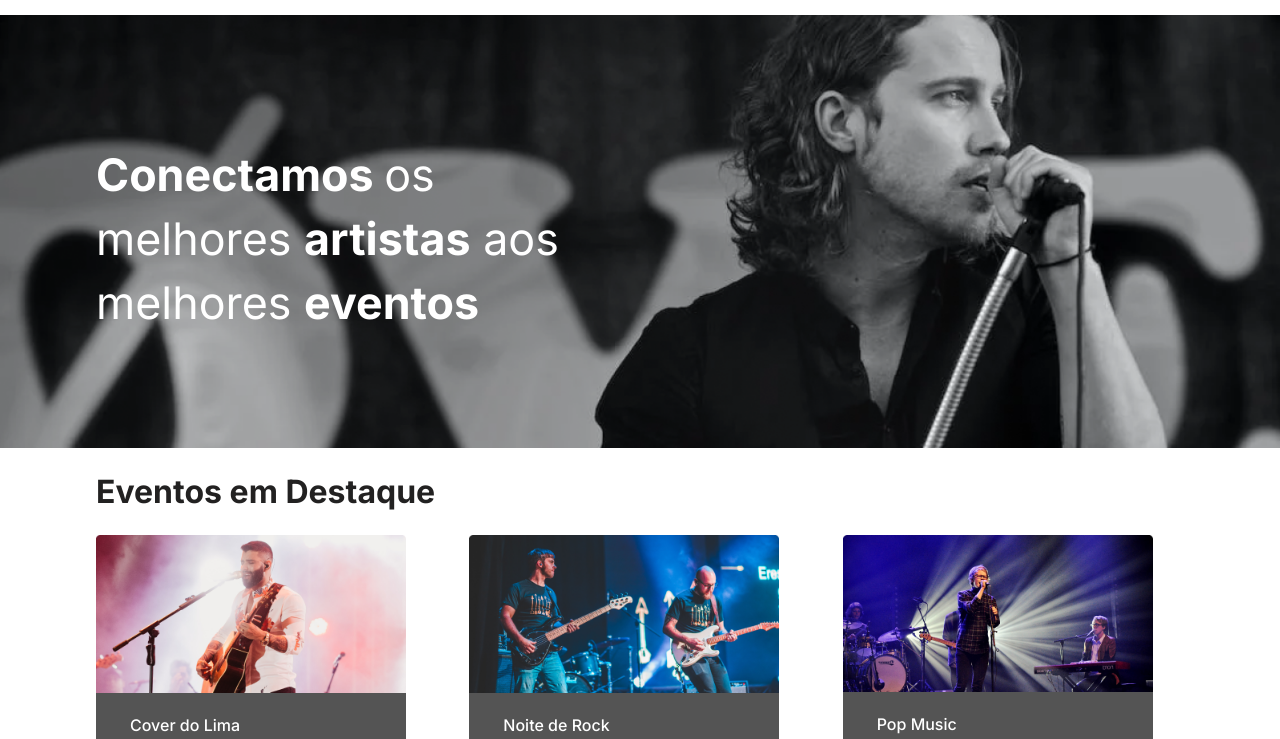
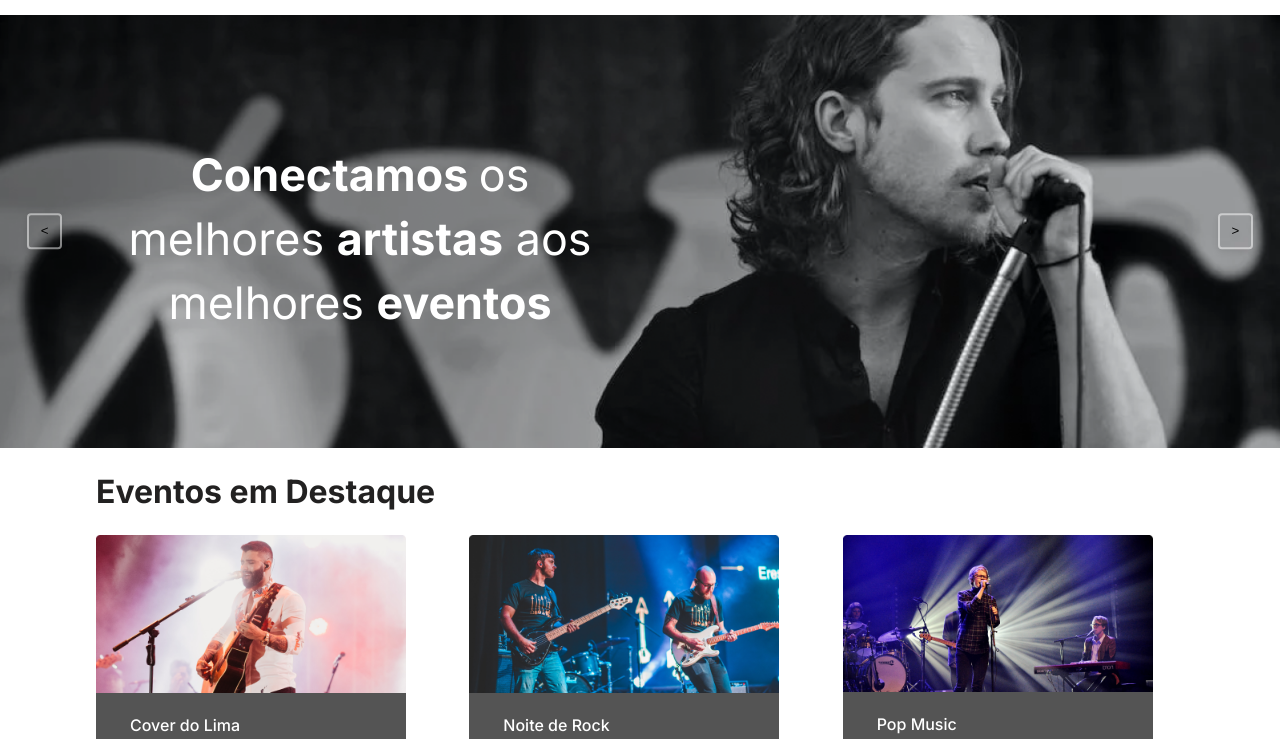
Before and after one commit to CBeirigo/uai-show, a website: page index.html in a window 1280 px wide. Shown: the part 57-796 px from the top of the page. Drawn offline with nearby package versions, Linux system fonts and the light colour scheme; files whose address does not match are found by name.

Commit message:
Adição de glider slider

```diff
--- a/index.html
+++ b/index.html
@@ -5,6 +5,9 @@
     <meta charset="UTF-8">
     <meta http-equiv="X-UA-Compatible" content="IE=edge">
     <meta name="viewport" content="width=device-width, initial-scale=1.0">
+    <!--Glide.js-->
+    <link rel="stylesheet" href="node_modules/@glidejs/glide/dist/css/glide.core.min.css">
+    <link rel="stylesheet" href="node_modules/@glidejs/glide/dist/css/glide.theme.min.css">
     <!--CSS-->
     <link rel="stylesheet" href="global.css">
     <link rel="stylesheet" href="style.css">
@@ -15,6 +18,7 @@
     <link href="https://fonts.googleapis.com/css2?family=Inter:wght@400;500;600;700&display=swap" rel="stylesheet">
     <!--Icones-->
     <link rel="stylesheet" href="assets/style.css">
+
 </head>
 
 <body>
@@ -40,17 +44,43 @@
     </header>
 
     <main>
-        <section id="banner">
+
+        <div class="glide">
+            <div class="glide__track" data-glide-el="track">
+                <ul class="glide__slides">
+                    <li class="glide__slide">
+                        <section id="banner">
+                            <h1 id="title-banner"><span>
+                                    Conectamos
+                                </span>os melhores <span>artistas</span> aos melhores <span>eventos</span></h1>
+                            <img src="./png/banner.png" alt="" id="banner-img">
+                            <img src="./png/banner-mobile-1.png" alt="" id="banner-img-mobile">
+                        </section>
+                    </li>
+                    <li class="glide__slide">1</li>
+                    <li class="glide__slide">2</li>
+                </ul>
+            </div>
+
+            <div class="glide__arrows" data-glide-el="controls">
+                <button class="glide__arrow glide__arrow--left" data-glide-dir="<"><</button>
+                <button class="glide__arrow glide__arrow--right" data-glide-dir=">">></button>
+            </div>
+        </div>
+        <!-- <section id="banner">
             <h1 id="title-banner"><span>
                     Conectamos
                 </span>os melhores <span>artistas</span> aos melhores <span>eventos</span></h1>
             <img src="./png/banner.png" alt="" id="banner-img">
             <img src="./png/banner-mobile-1.png" alt="" id="banner-img-mobile">
-
-        </section>
+        </section> -->
 
         <section id="events-section" class="container">
+
+
+
             <div id="title">
+
                 <h2>Eventos em Destaque</h1>
             </div>
 
@@ -188,7 +218,12 @@
             </div>
         </div>
     </footer>
+    <script src="node_modules/@glidejs/glide/dist/glide.min.js">
+    </script>
 
+    <script>
+        new Glide('.glide').mount()
+    </script>
     <script src="scripts.js"></script>
 </body>
 
--- /dev/null
+++ b/package.json
@@ -0,0 +1,5 @@
+{
+  "dependencies": {
+    "@glidejs/glide": "^3.6.0"
+  }
+}
--- a/style.css
+++ b/style.css
@@ -180,6 +180,23 @@ nav.show div.icon-close {
 #banner #title-banner span {
   font-weight: 700;
 }
+
+/*glide*/
+
+.glide {
+width: 100%
+}
+
+
+.glide__slide {
+  text-align: center;
+  font-size: 80px;
+}
+
+.glide__arrow {
+  color: black;
+}
+
 
 /*Section events*/
 
```
Also changed, not shown: scripts.js (line endings or trailing spaces), 1 other file.
